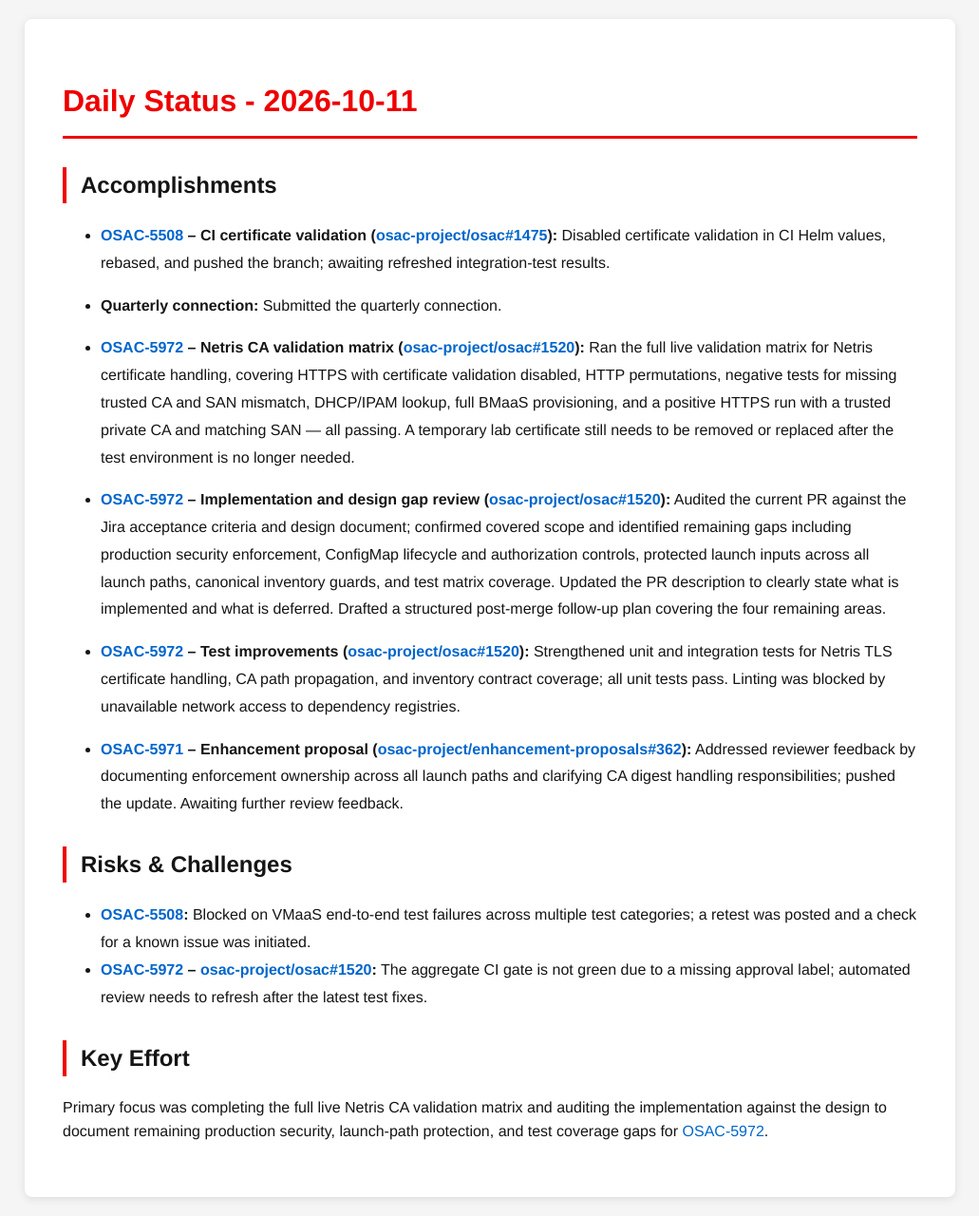
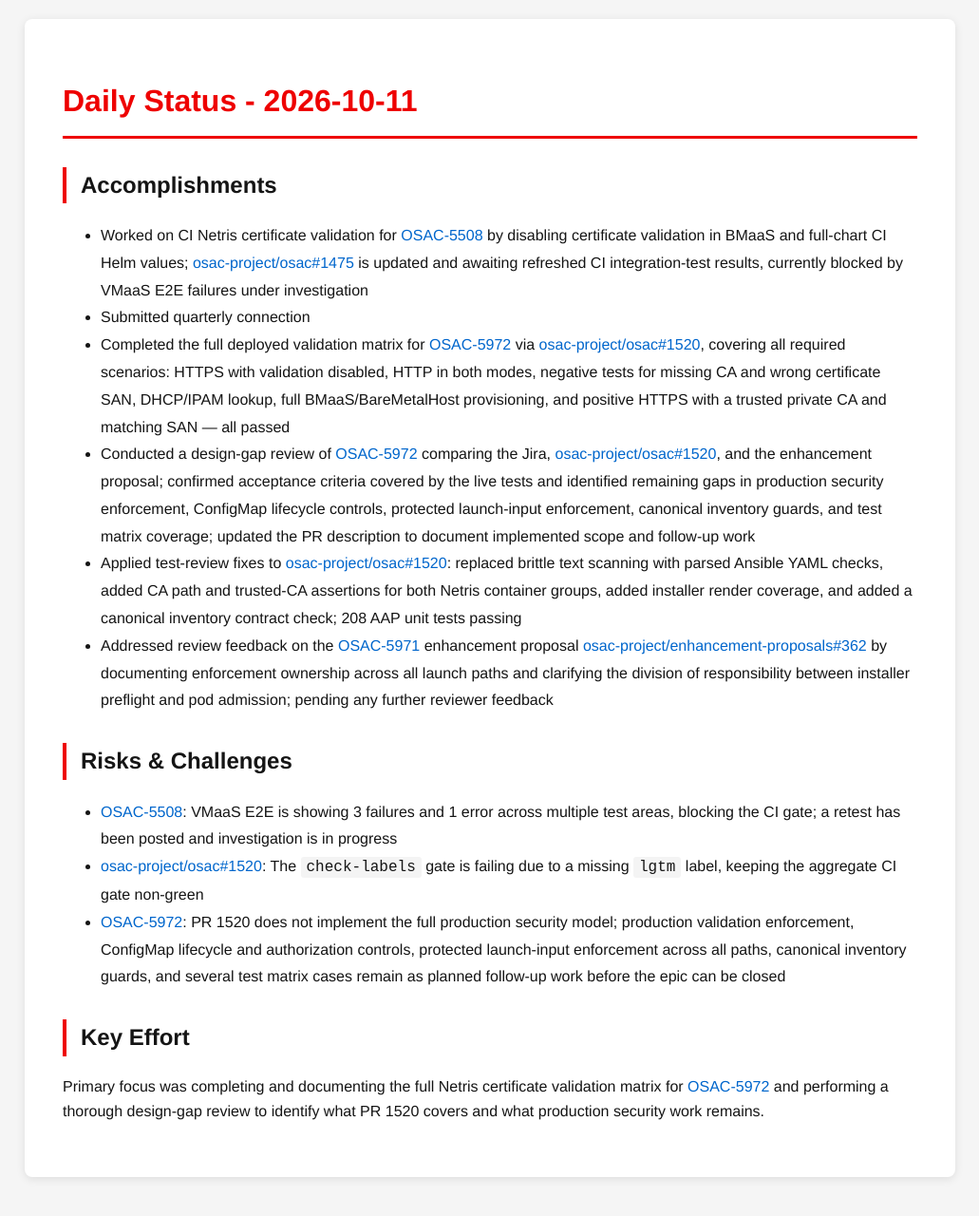
Before and after one commit to tzvatot/daily-status, a Jekyll site: the page built from 2026-10-11.md, in a window 1280 px wide. Shown: the whole page at 95% size, without its empty margins (124-1155 px from the left). Built offline with Jekyll 4.4.1, drawn with Linux system fonts in a browser that asks for light colours; after the commit the page ends 1259 px from its top, so only the background shows below that.

Commit message:
Daily status update - 2026-10-11

```diff
--- a/2026-10-11.md
+++ b/2026-10-11.md
@@ -7,24 +7,17 @@
 # Daily Status - 2026-10-11
 
 ## Accomplishments
-
-- **[OSAC-5508](https://redhat.atlassian.net/browse/OSAC-5508) – CI certificate validation ([osac-project/osac#1475](https://github.com/osac-project/osac/pull/1475)):** Disabled certificate validation in CI Helm values, rebased, and pushed the branch; awaiting refreshed integration-test results.
-
-- **Quarterly connection:** Submitted the quarterly connection.
-
-- **[OSAC-5972](https://redhat.atlassian.net/browse/OSAC-5972) – Netris CA validation matrix ([osac-project/osac#1520](https://github.com/osac-project/osac/pull/1520)):** Ran the full live validation matrix for Netris certificate handling, covering HTTPS with certificate validation disabled, HTTP permutations, negative tests for missing trusted CA and SAN mismatch, DHCP/IPAM lookup, full BMaaS provisioning, and a positive HTTPS run with a trusted private CA and matching SAN — all passing. A temporary lab certificate still needs to be removed or replaced after the test environment is no longer needed.
-
-- **[OSAC-5972](https://redhat.atlassian.net/browse/OSAC-5972) – Implementation and design gap review ([osac-project/osac#1520](https://github.com/osac-project/osac/pull/1520)):** Audited the current PR against the Jira acceptance criteria and design document; confirmed covered scope and identified remaining gaps including production security enforcement, ConfigMap lifecycle and authorization controls, protected launch inputs across all launch paths, canonical inventory guards, and test matrix coverage. Updated the PR description to clearly state what is implemented and what is deferred. Drafted a structured post-merge follow-up plan covering the four remaining areas.
-
-- **[OSAC-5972](https://redhat.atlassian.net/browse/OSAC-5972) – Test improvements ([osac-project/osac#1520](https://github.com/osac-project/osac/pull/1520)):** Strengthened unit and integration tests for Netris TLS certificate handling, CA path propagation, and inventory contract coverage; all unit tests pass. Linting was blocked by unavailable network access to dependency registries.
-
-- **[OSAC-5971](https://redhat.atlassian.net/browse/OSAC-5971) – Enhancement proposal ([osac-project/enhancement-proposals#362](https://github.com/osac-project/enhancement-proposals/pull/362)):** Addressed reviewer feedback by documenting enforcement ownership across all launch paths and clarifying CA digest handling responsibilities; pushed the update. Awaiting further review feedback.
+- Worked on CI Netris certificate validation for [OSAC-5508](https://redhat.atlassian.net/browse/OSAC-5508) by disabling certificate validation in BMaaS and full-chart CI Helm values; [osac-project/osac#1475](https://github.com/osac-project/osac/pull/1475) is updated and awaiting refreshed CI integration-test results, currently blocked by VMaaS E2E failures under investigation
+- Submitted quarterly connection
+- Completed the full deployed validation matrix for [OSAC-5972](https://redhat.atlassian.net/browse/OSAC-5972) via [osac-project/osac#1520](https://github.com/osac-project/osac/pull/1520), covering all required scenarios: HTTPS with validation disabled, HTTP in both modes, negative tests for missing CA and wrong certificate SAN, DHCP/IPAM lookup, full BMaaS/BareMetalHost provisioning, and positive HTTPS with a trusted private CA and matching SAN — all passed
+- Conducted a design-gap review of [OSAC-5972](https://redhat.atlassian.net/browse/OSAC-5972) comparing the Jira, [osac-project/osac#1520](https://github.com/osac-project/osac/pull/1520), and the enhancement proposal; confirmed acceptance criteria covered by the live tests and identified remaining gaps in production security enforcement, ConfigMap lifecycle controls, protected launch-input enforcement, canonical inventory guards, and test matrix coverage; updated the PR description to document implemented scope and follow-up work
+- Applied test-review fixes to [osac-project/osac#1520](https://github.com/osac-project/osac/pull/1520): replaced brittle text scanning with parsed Ansible YAML checks, added CA path and trusted-CA assertions for both Netris container groups, added installer render coverage, and added a canonical inventory contract check; 208 AAP unit tests passing
+- Addressed review feedback on the [OSAC-5971](https://redhat.atlassian.net/browse/OSAC-5971) enhancement proposal [osac-project/enhancement-proposals#362](https://github.com/osac-project/enhancement-proposals/pull/362) by documenting enforcement ownership across all launch paths and clarifying the division of responsibility between installer preflight and pod admission; pending any further reviewer feedback
 
 ## Risks & Challenges
-
-- **[OSAC-5508](https://redhat.atlassian.net/browse/OSAC-5508):** Blocked on VMaaS end-to-end test failures across multiple test categories; a retest was posted and a check for a known issue was initiated.
-- **[OSAC-5972](https://redhat.atlassian.net/browse/OSAC-5972) – [osac-project/osac#1520](https://github.com/osac-project/osac/pull/1520):** The aggregate CI gate is not green due to a missing approval label; automated review needs to refresh after the latest test fixes.
+- [OSAC-5508](https://redhat.atlassian.net/browse/OSAC-5508): VMaaS E2E is showing 3 failures and 1 error across multiple test areas, blocking the CI gate; a retest has been posted and investigation is in progress
+- [osac-project/osac#1520](https://github.com/osac-project/osac/pull/1520): The `check-labels` gate is failing due to a missing `lgtm` label, keeping the aggregate CI gate non-green
+- [OSAC-5972](https://redhat.atlassian.net/browse/OSAC-5972): PR 1520 does not implement the full production security model; production validation enforcement, ConfigMap lifecycle and authorization controls, protected launch-input enforcement across all paths, canonical inventory guards, and several test matrix cases remain as planned follow-up work before the epic can be closed
 
 ## Key Effort
-
-Primary focus was completing the full live Netris CA validation matrix and auditing the implementation against the design to document remaining production security, launch-path protection, and test coverage gaps for [OSAC-5972](https://redhat.atlassian.net/browse/OSAC-5972).
+Primary focus was completing and documenting the full Netris certificate validation matrix for [OSAC-5972](https://redhat.atlassian.net/browse/OSAC-5972) and performing a thorough design-gap review to identify what PR 1520 covers and what production security work remains.
```
